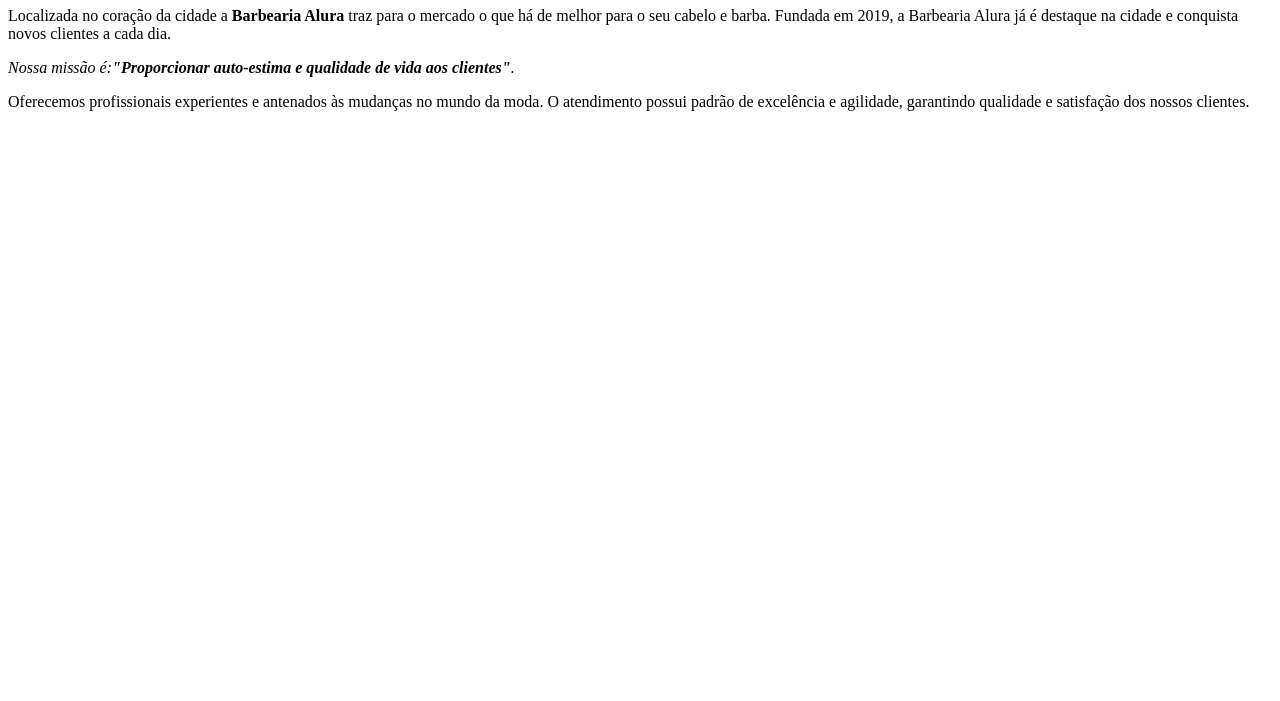
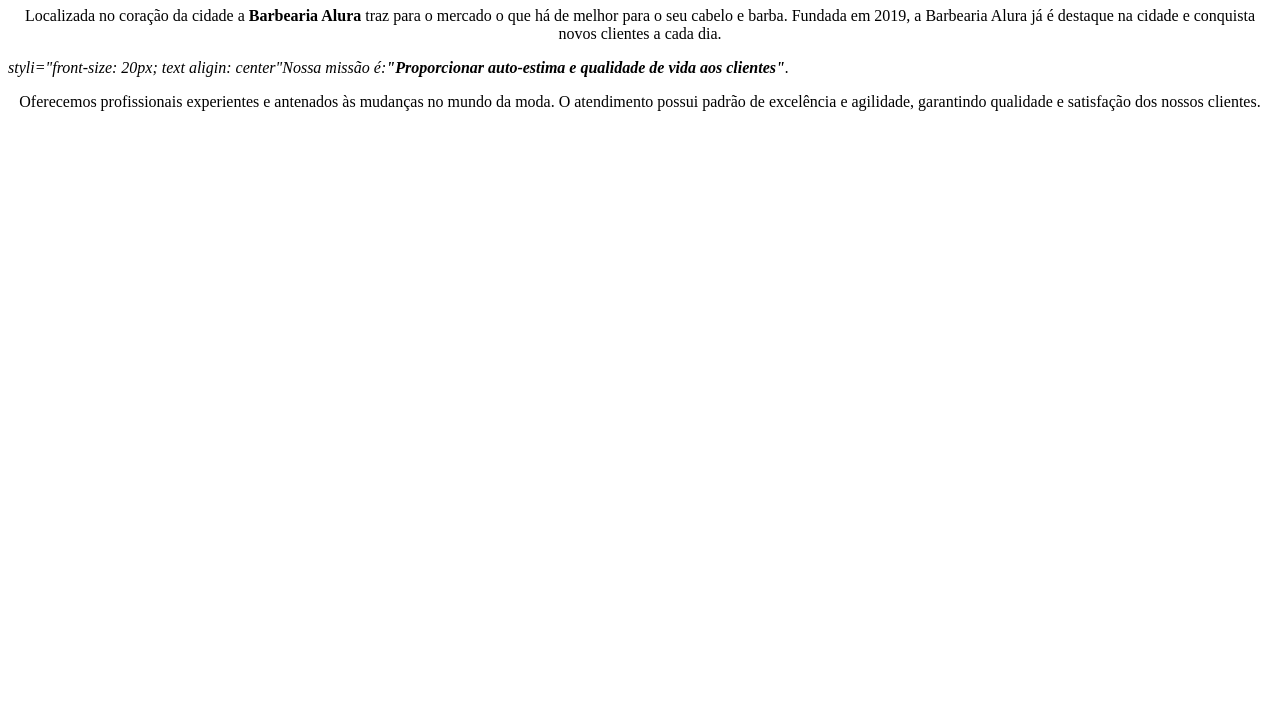
Before and after one commit to oliverdanix/trab2tri-html, a plain HTML site: page index.html in a window 1280 px wide. Shown: the part 99-800 px from the top of the page. Drawn offline with Linux system fonts and the light colour scheme.

Commit message:
Add files via upload

```diff
--- a/index.html
+++ b/index.html
@@ -9,12 +9,12 @@
   <body>
     <h1 stile="text-align:center">Sobre a Barbearia Alura</h1>
 
-    <p>Localizada no coração da cidade a <strong> Barbearia Alura </strong> traz para o mercado o que há de melhor para o seu cabelo e barba.
+    <p style="text-align: center">Localizada no coração da cidade a <strong> Barbearia Alura </strong> traz para o mercado o que há de melhor para o seu cabelo e barba.
     Fundada em 2019, a Barbearia Alura já é destaque na cidade e conquista novos clientes a cada dia.</p>
 
-    <p><em>Nossa missão é:<strong>"Proporcionar auto-estima e qualidade de vida aos clientes"</strong>.</em></p>
+    <styli="front-size: 20px; text aligin: center"><em>styli="front-size: 20px; text aligin: center"Nossa missão é:<strong>"Proporcionar auto-estima e qualidade de vida aos clientes"</strong>.</em></p>
 
-    <p>Oferecemos profissionais experientes e antenados às mudanças no mundo da moda. O atendimento possui padrão de
+    <p style="text-align: center">Oferecemos profissionais experientes e antenados às mudanças no mundo da moda. O atendimento possui padrão de
     excelência e agilidade, garantindo qualidade e satisfação dos nossos clientes.</p>
   </body>
 </html>
```
